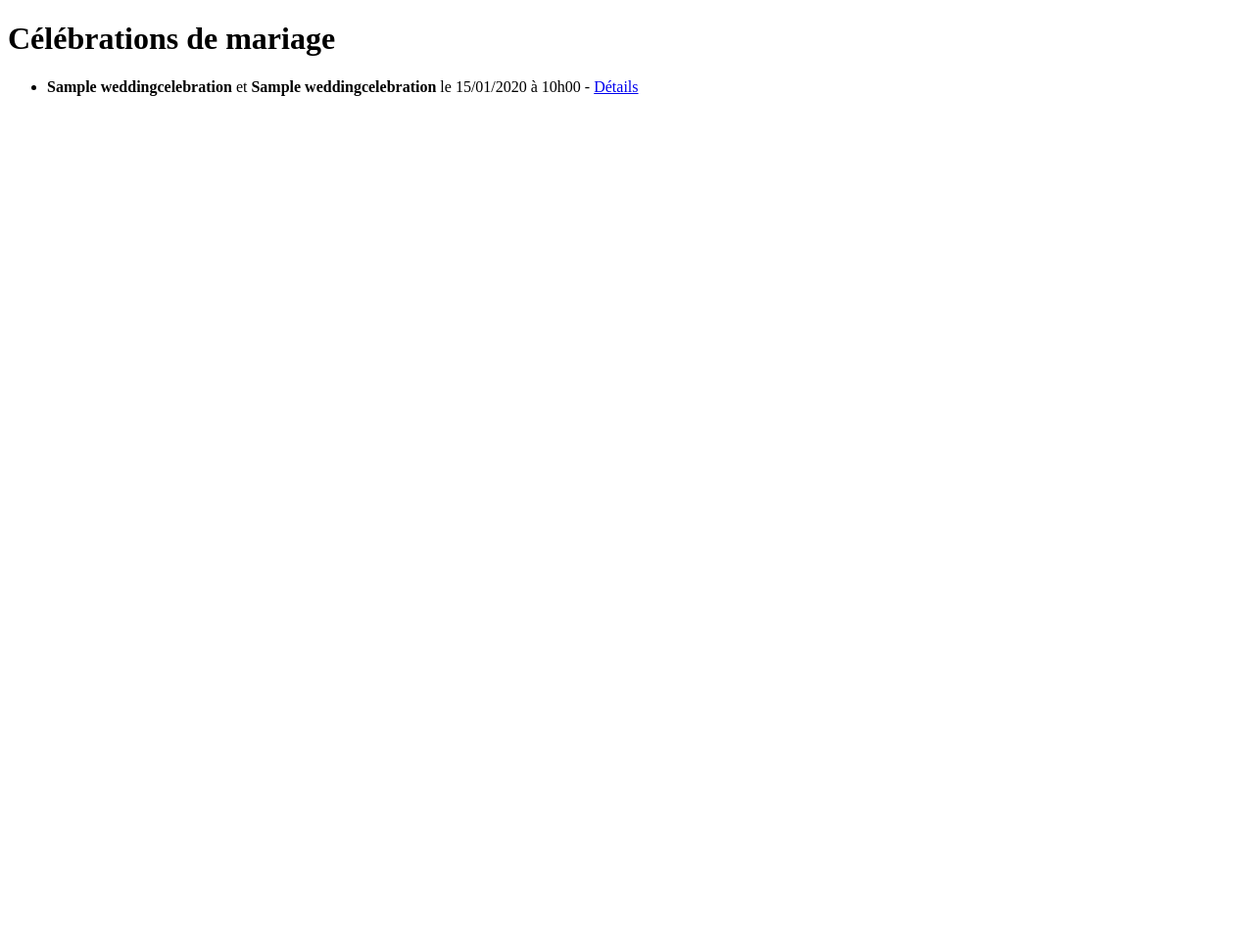
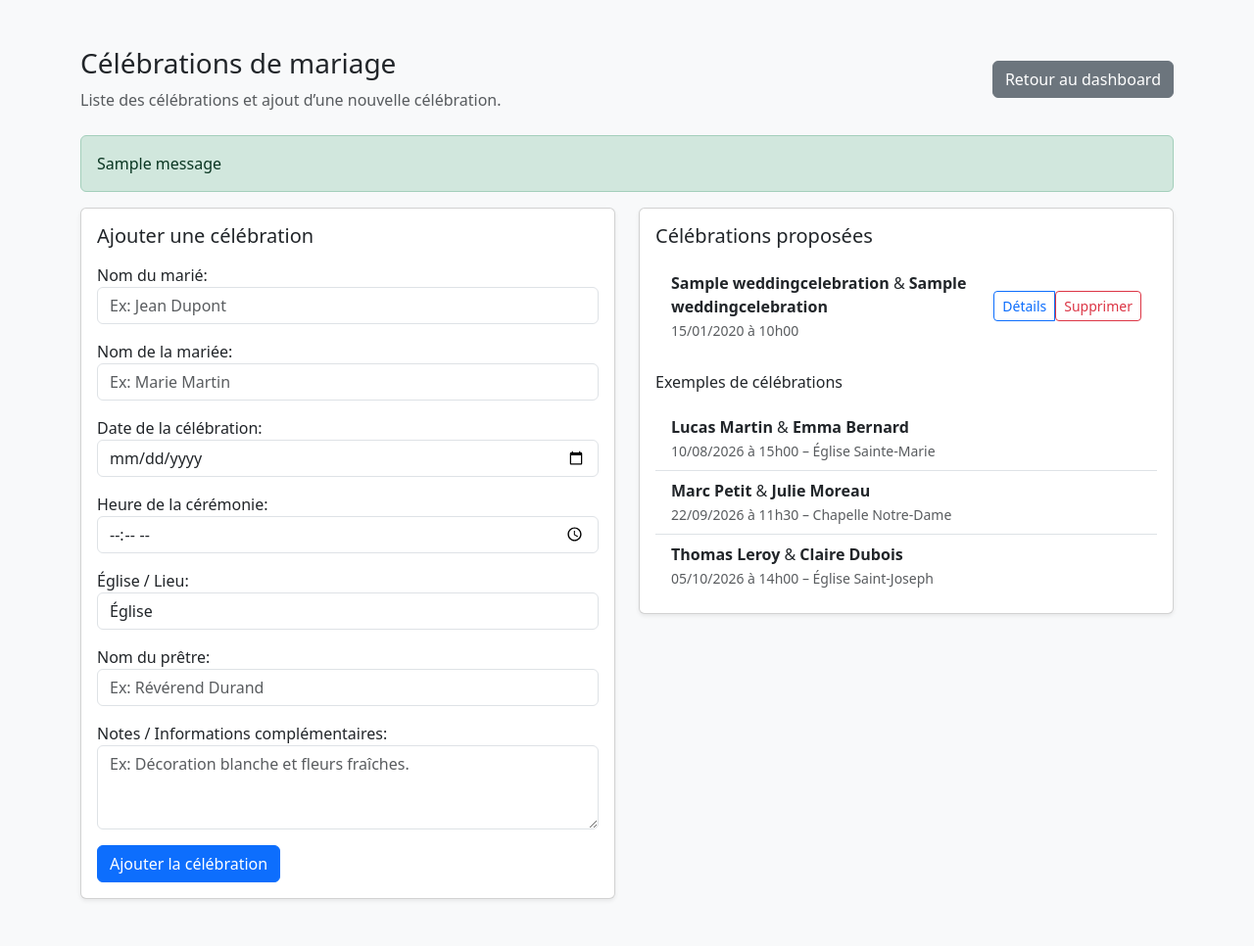
Before and after one commit to senda-cedrick/Gest_celebration, a Django app: page /celebrations/ in a window 1280 px wide. Shown: the whole page at 98% size. Before the commit the page ends 98 px from the top, so only its background shows below. Run offline with Django 5.2, Linux system fonts and the light colour scheme; a user stored in the database is signed in; tables that the repository leaves empty hold one stand-in row (values such as "Sample post"); one stand-in notice (Sample message) is shown.

Commit message:
Publier dernières modifications de la page célébrations et ignorer les fichiers temporaires

```diff
--- /dev/null
+++ b/ma_celebration_app/forms.py
@@ -0,0 +1,34 @@
+from django import forms
+from .models import WeddingCelebration
+
+
+class WeddingCelebrationForm(forms.ModelForm):
+    class Meta:
+        model = WeddingCelebration
+        fields = [
+            'groom_name',
+            'bride_name',
+            'wedding_date',
+            'ceremony_time',
+            'church_name',
+            'priest_name',
+            'notes',
+        ]
+        labels = {
+            'groom_name': 'Nom du marié',
+            'bride_name': 'Nom de la mariée',
+            'wedding_date': 'Date de la célébration',
+            'ceremony_time': 'Heure de la cérémonie',
+            'church_name': 'Église / Lieu',
+            'priest_name': 'Nom du prêtre',
+            'notes': 'Notes / Informations complémentaires',
+        }
+        widgets = {
+            'wedding_date': forms.DateInput(attrs={'type': 'date', 'class': 'form-control', 'placeholder': 'jj/mm/aaaa'}),
+            'ceremony_time': forms.TimeInput(attrs={'type': 'time', 'class': 'form-control', 'placeholder': 'HH:MM'}),
+            'groom_name': forms.TextInput(attrs={'class': 'form-control', 'placeholder': 'Ex: Jean Dupont'}),
+            'bride_name': forms.TextInput(attrs={'class': 'form-control', 'placeholder': 'Ex: Marie Martin'}),
+            'church_name': forms.TextInput(attrs={'class': 'form-control', 'placeholder': 'Ex: Église Saint-Pierre'}),
+            'priest_name': forms.TextInput(attrs={'class': 'form-control', 'placeholder': 'Ex: Révérend Durand'}),
+            'notes': forms.Textarea(attrs={'class': 'form-control', 'rows': 3, 'placeholder': 'Ex: Décoration blanche et fleurs fraîches.'}),
+        }
--- a/ma_celebration_app/templates/ma_celebration_app/celebrations_list.html
+++ b/ma_celebration_app/templates/ma_celebration_app/celebrations_list.html
@@ -2,23 +2,113 @@
 <html lang="fr">
 <head>
     <meta charset="UTF-8">
-    <title>Gestion des célébrations de mariage</title>
+    <meta name="viewport" content="width=device-width, initial-scale=1.0">
+    <title>Célébrations de mariage</title>
+    <link rel="stylesheet" href="https://cdn.jsdelivr.net/npm/bootstrap@5.3.0/dist/css/bootstrap.min.css">
 </head>
-<body>
-    <h1>Célébrations de mariage</h1>
+<body class="bg-light">
+    <div class="container py-5">
+        <div class="d-flex justify-content-between align-items-center mb-4">
+            <div>
+                <h1 class="h3">Célébrations de mariage</h1>
+                <p class="text-muted mb-0">Liste des célébrations et ajout d’une nouvelle célébration.</p>
+            </div>
+            <a class="btn btn-secondary" href="{% url 'home' %}">Retour au dashboard</a>
+        </div>
+
+        {% if messages %}
+            {% for message in messages %}
+                <div class="alert alert-success">{{ message }}</div>
+            {% endfor %}
+        {% endif %}
+
+        <div class="row gy-4">
+            <div class="col-lg-6">
+                <div class="card shadow-sm">
+                    <div class="card-body">
+                        <h2 class="h5 mb-3">Ajouter une célébration</h2>
+                        <form method="post" novalidate>
+                            {% csrf_token %}
+                            <div class="mb-3">
+                                {{ form.groom_name.label_tag }}
+                                {{ form.groom_name }}
+                            </div>
+                            <div class="mb-3">
+                                {{ form.bride_name.label_tag }}
+                                {{ form.bride_name }}
+                            </div>
+                            <div class="mb-3">
+                                {{ form.wedding_date.label_tag }}
+                                {{ form.wedding_date }}
+                            </div>
+                            <div class="mb-3">
+                                {{ form.ceremony_time.label_tag }}
+                                {{ form.ceremony_time }}
+                            </div>
+                            <div class="mb-3">
+                                {{ form.church_name.label_tag }}
+                                {{ form.church_name }}
+                            </div>
+                            <div class="mb-3">
+                                {{ form.priest_name.label_tag }}
+                                {{ form.priest_name }}
+                            </div>
+                            <div class="mb-3">
+                                {{ form.notes.label_tag }}
+                                {{ form.notes }}
+                            </div>
+                            <button type="submit" class="btn btn-primary">Ajouter la célébration</button>
+                        </form>
+                    </div>
+                </div>
+            </div>
+
+            <div class="col-lg-6">
+                <div class="card shadow-sm">
+                    <div class="card-body">
+                        <h2 class="h5 mb-3">Célébrations proposées</h2>
                         {% if celebrations %}
-        <ul>
+                            <ul class="list-group list-group-flush">
                                 {% for celebration in celebrations %}
-                <li>
-                    <strong>{{ celebration.groom_name }}</strong> et <strong>{{ celebration.bride_name }}</strong>
-                    le {{ celebration.wedding_date|date:'d/m/Y' }}
-                    {% if celebration.ceremony_time %}à {{ celebration.ceremony_time|time:'H\hi' }}{% endif %}
-                    - <a href="{% url 'celebration_detail' celebration.id %}">Détails</a>
+                                    <li class="list-group-item d-flex justify-content-between align-items-center">
+                                        <div>
+                                            <strong>{{ celebration.groom_name }}</strong> & <strong>{{ celebration.bride_name }}</strong><br>
+                                            <small class="text-muted">{{ celebration.wedding_date|date:'d/m/Y' }}{% if celebration.ceremony_time %} à {{ celebration.ceremony_time|time:'H\hi' }}{% endif %}</small>
+                                        </div>
+                                        <div class="btn-group" role="group" aria-label="Actions célébration">
+                                            <a class="btn btn-sm btn-outline-primary" href="{% url 'celebration_detail' celebration.id %}">Détails</a>
+                                            <form method="post" action="{% url 'celebration_delete' celebration.id %}" class="d-inline">
+                                                {% csrf_token %}
+                                                <button type="submit" class="btn btn-sm btn-outline-danger">Supprimer</button>
+                                            </form>
+                                        </div>
                                     </li>
                                 {% endfor %}
                             </ul>
                         {% else %}
-        <p>Aucune célébration planifiée pour le moment.</p>
+                            <p class="text-muted mb-0">Aucune célébration planifiée pour le moment.</p>
                         {% endif %}
+                        <div class="mt-4">
+                            <h3 class="h6 mb-3">Exemples de célébrations</h3>
+                            <ul class="list-group list-group-flush">
+                                <li class="list-group-item">
+                                    <strong>Lucas Martin</strong> & <strong>Emma Bernard</strong><br>
+                                    <small class="text-muted">10/08/2026 à 15h00 – Église Sainte-Marie</small>
+                                </li>
+                                <li class="list-group-item">
+                                    <strong>Marc Petit</strong> & <strong>Julie Moreau</strong><br>
+                                    <small class="text-muted">22/09/2026 à 11h30 – Chapelle Notre-Dame</small>
+                                </li>
+                                <li class="list-group-item">
+                                    <strong>Thomas Leroy</strong> & <strong>Claire Dubois</strong><br>
+                                    <small class="text-muted">05/10/2026 à 14h00 – Église Saint-Joseph</small>
+                                </li>
+                            </ul>
+                        </div>
+                    </div>
+                </div>
+            </div>
+        </div>
+    </div>
 </body>
 </html>
--- a/ma_celebration_app/urls.py
+++ b/ma_celebration_app/urls.py
@@ -5,5 +5,6 @@ urlpatterns = [
     path('', views.home, name='home'),
     path('celebrations/', views.celebrations_list, name='celebrations_list'),
     path('celebration/<int:celebration_id>/', views.celebration_detail, name='celebration_detail'),
+    path('celebration/<int:celebration_id>/delete/', views.celebration_delete, name='celebration_delete'),
     path('accounts/', include('django.contrib.auth.urls')),
 ]
--- a/ma_celebration_app/views.py
+++ b/ma_celebration_app/views.py
@@ -1,7 +1,9 @@
+from django.contrib import messages
 from django.contrib.auth import get_user_model
 from django.contrib.auth.decorators import login_required
-from django.shortcuts import render
+from django.shortcuts import get_object_or_404, redirect, render
 from django.utils import timezone
+from .forms import WeddingCelebrationForm
 from .models import WeddingCelebration
 
 
@@ -28,9 +30,31 @@ def home(request):
 
 @login_required
 def celebrations_list(request):
+    if request.method == 'POST':
+        form = WeddingCelebrationForm(request.POST)
+        if form.is_valid():
+            form.save()
+            messages.success(request, 'Célébration ajoutée avec succès.')
+            return redirect('celebrations_list')
+    else:
+        form = WeddingCelebrationForm()
+
     celebrations = WeddingCelebration.objects.order_by('wedding_date')
     return render(request, 'ma_celebration_app/celebrations_list.html', {
         'celebrations': celebrations,
+        'form': form,
+    })
+
+
+@login_required
+def celebration_delete(request, celebration_id):
+    celebration = get_object_or_404(WeddingCelebration, id=celebration_id)
+    if request.method == 'POST':
+        celebration.delete()
+        messages.success(request, 'Célébration supprimée avec succès.')
+        return redirect('celebrations_list')
+    return render(request, 'ma_celebration_app/celebration_confirm_delete.html', {
+        'celebration': celebration,
     })
 
 
```
Also changed, not shown: ma_celebration_app/templates/ma_celebration_app/home.html (+7 -1 lines), 1 other file. Lines whose indentation alone changed are shown as unchanged.
